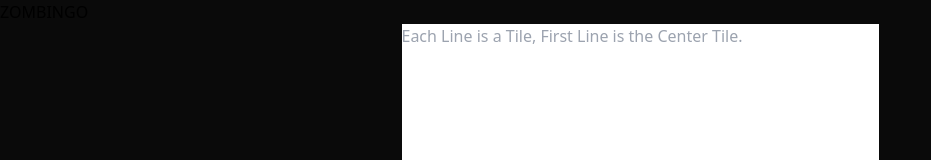
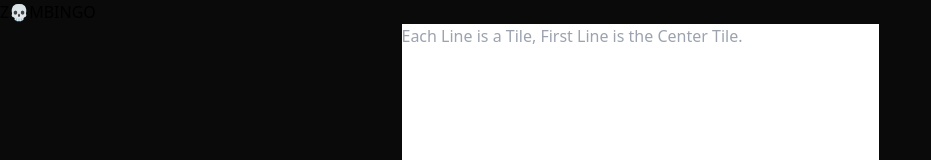
Before and after one commit to ItsDinosaurTV/Zombingo, a SvelteKit app: page / in a window 1280 px wide. Shown: the top 160 px of the page, without its empty margins (0-931 px from the left). Built offline with nearby package versions, Linux system fonts and the light colour scheme.

Commit message:
updated logo

```diff
--- a/src/routes/+page.svelte
+++ b/src/routes/+page.svelte
@@ -214,7 +214,7 @@
 </script>
 
 <div class="mb-2 mt-2 text-center font-zombie text-2xl text-orange-500">
-	<span class="text-lime-500">ZOM</span>BINGO
+	<span class="text-lime-500 [letter-spacing:-0.25em]">Z</span><span class="[letter-spacing:-0.25em]">💀</span><span class="text-lime-500">M</span>BINGO
 </div>
 
 <div style="display: flex; flex-direction: column; align-items: center; width: 100%;">
```
